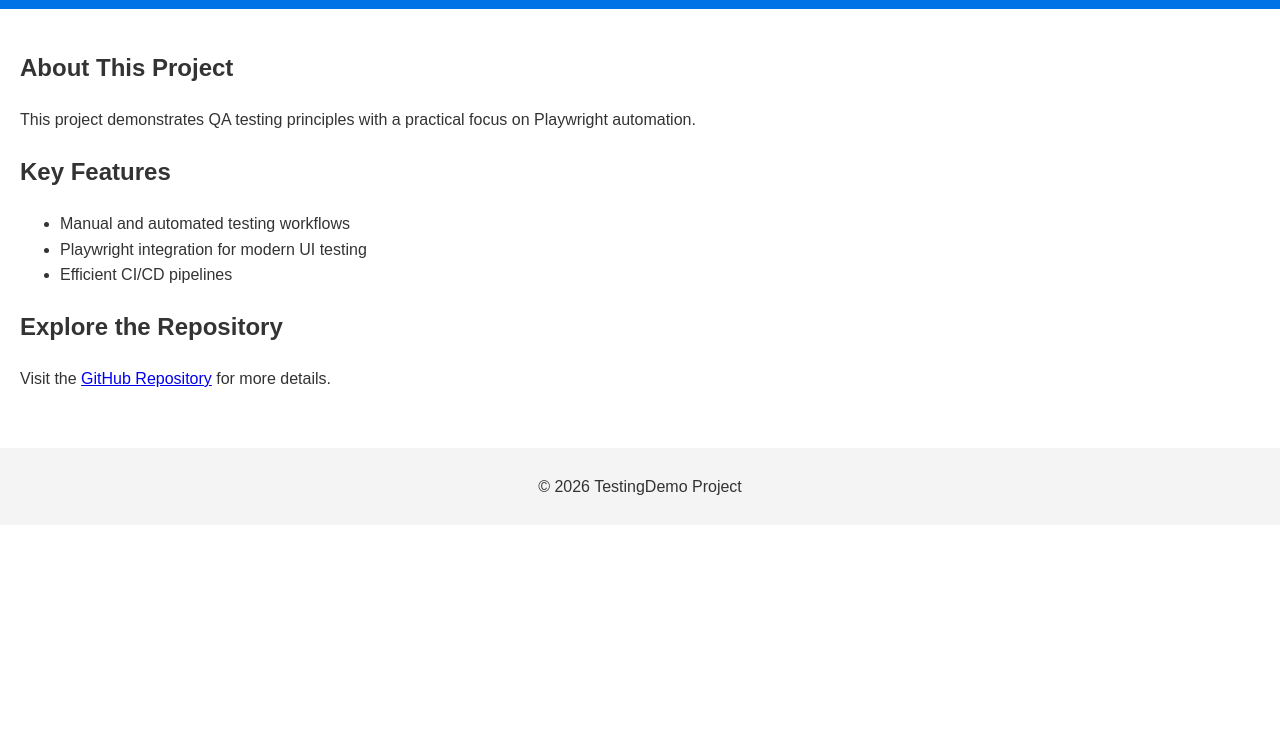
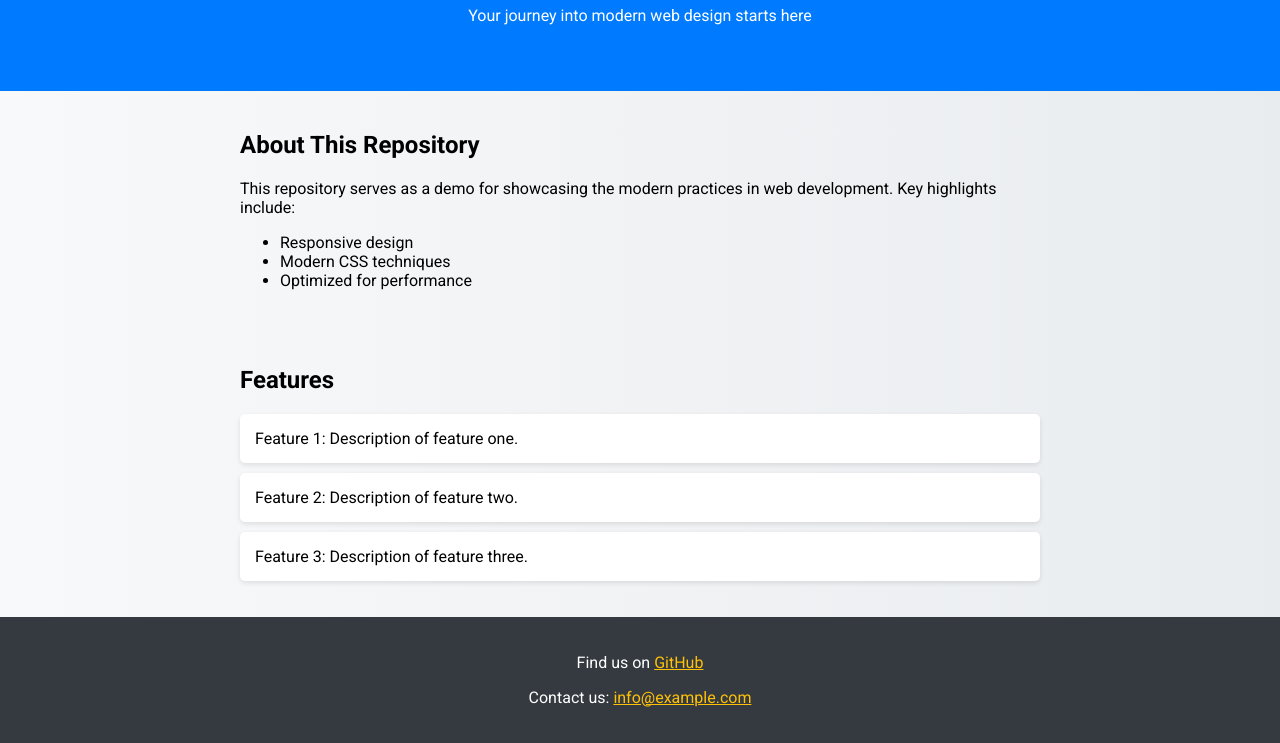
Before and after one commit to bg-playground/TestingDemo-02, a plain HTML site: page docs/index.html in a window 1280 px wide. Shown: the part 125-868 px from the top of the page. Before the commit the page ends 800 px from the top, so only its background shows below. Drawn offline with Linux system fonts and the light colour scheme.

Commit message:
Update index.html content

```diff
--- a/docs/index.html
+++ b/docs/index.html
@@ -3,50 +3,78 @@
 <head>
     <meta charset="UTF-8">
     <meta name="viewport" content="width=device-width, initial-scale=1.0">
-  <title>TestingDemo Project</title>
+    <link href="https://fonts.googleapis.com/css?family=Roboto:400,700&display=swap" rel="stylesheet">
+    <title>Testing Demo 02</title>
     <style>
         body {
-      font-family: Arial, sans-serif;
-      line-height: 1.6;
+            font-family: 'Roboto', sans-serif;
             margin: 0;
             padding: 0;
-      color: #333;
+            background: linear-gradient(to right, #f8f9fa, #e9ecef);
         }
         header {
-      background: #0073e6;
+            background: #007bff;
             color: white;
+            text-align: center;
+            padding: 50px 20px;
+        }
+        .about, .features {
             padding: 20px;
-      text-align: center;
+            max-width: 800px;
+            margin: auto;
         }
-    main {
-      padding: 20px;
+        .features ul {
+            list-style-type: none;
+            padding: 0;
+        }
+        .features li {
+            background: #ffffff;
+            margin: 10px 0;
+            padding: 15px;
+            border-radius: 5px;
+            box-shadow: 0 2px 5px rgba(0, 0, 0, 0.1);
         }
         footer {
             text-align: center;
-      background: #f4f4f4;
-      padding: 10px;
-      margin-top: 20px;
+            padding: 20px;
+            background: #343a40;
+            color: white;
+        }
+        @media (max-width: 600px) {
+            header {
+                padding: 30px 10px;
+            }
+            .about, .features {
+                padding: 15px;
+            }
         }
     </style>
 </head>
 <body>
     <header>
-    <h1>Welcome to TestingDemo</h1>
+        <h1>Welcome to Testing Demo 02!</h1>
+        <p>Your journey into modern web design starts here</p>
     </header>
-  <main>
-    <h2>About This Project</h2>
-    <p>This project demonstrates QA testing principles with a practical focus on Playwright automation.</p>
-    <h2>Key Features</h2>
+    <div class="about">
+        <h2>About This Repository</h2>
+        <p>This repository serves as a demo for showcasing the modern practices in web development. Key highlights include:</p>
         <ul>
-      <li>Manual and automated testing workflows</li>
-      <li>Playwright integration for modern UI testing</li>
-      <li>Efficient CI/CD pipelines</li>
+            <li>Responsive design</li>
+            <li>Modern CSS techniques</li>
+            <li>Optimized for performance</li>
         </ul>
-    <h2>Explore the Repository</h2>
-    <p>Visit the <a href="https://github.com/bg-playground/TestingDemo-02">GitHub Repository</a> for more details.</p>
-  </main>
+    </div>
+    <div class="features">
+        <h2>Features</h2>
+        <ul>
+            <li>Feature 1: Description of feature one.</li>
+            <li>Feature 2: Description of feature two.</li>
+            <li>Feature 3: Description of feature three.</li>
+        </ul>
+    </div>
     <footer>
-    <p>&copy; 2026 TestingDemo Project</p>
+        <p>Find us on <a href="https://github.com/bg-playground/TestingDemo-02" style="color: #ffc107;">GitHub</a></p>
+        <p>Contact us: <a href="mailto:info@example.com" style="color: #ffc107;">info@example.com</a></p>
     </footer>
 </body>
 </html>
```
Lines whose indentation alone changed are shown as unchanged.
